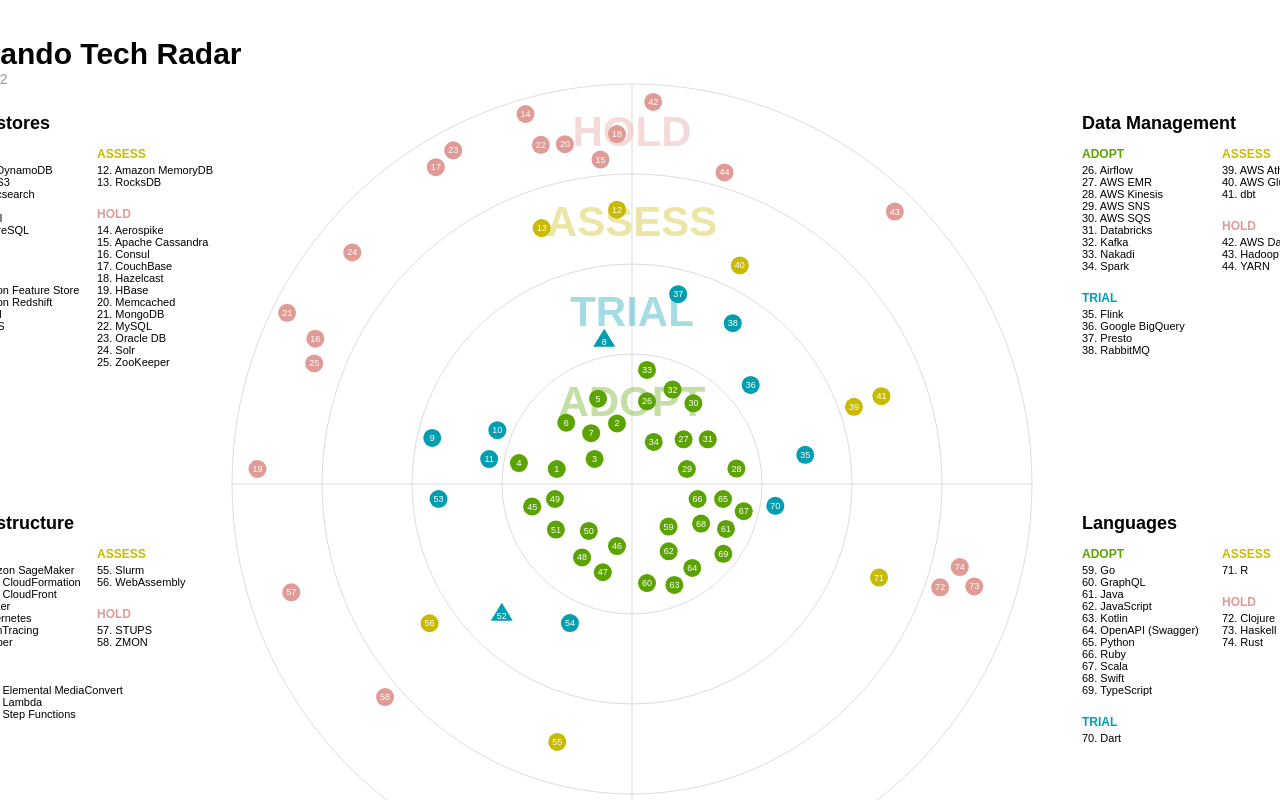
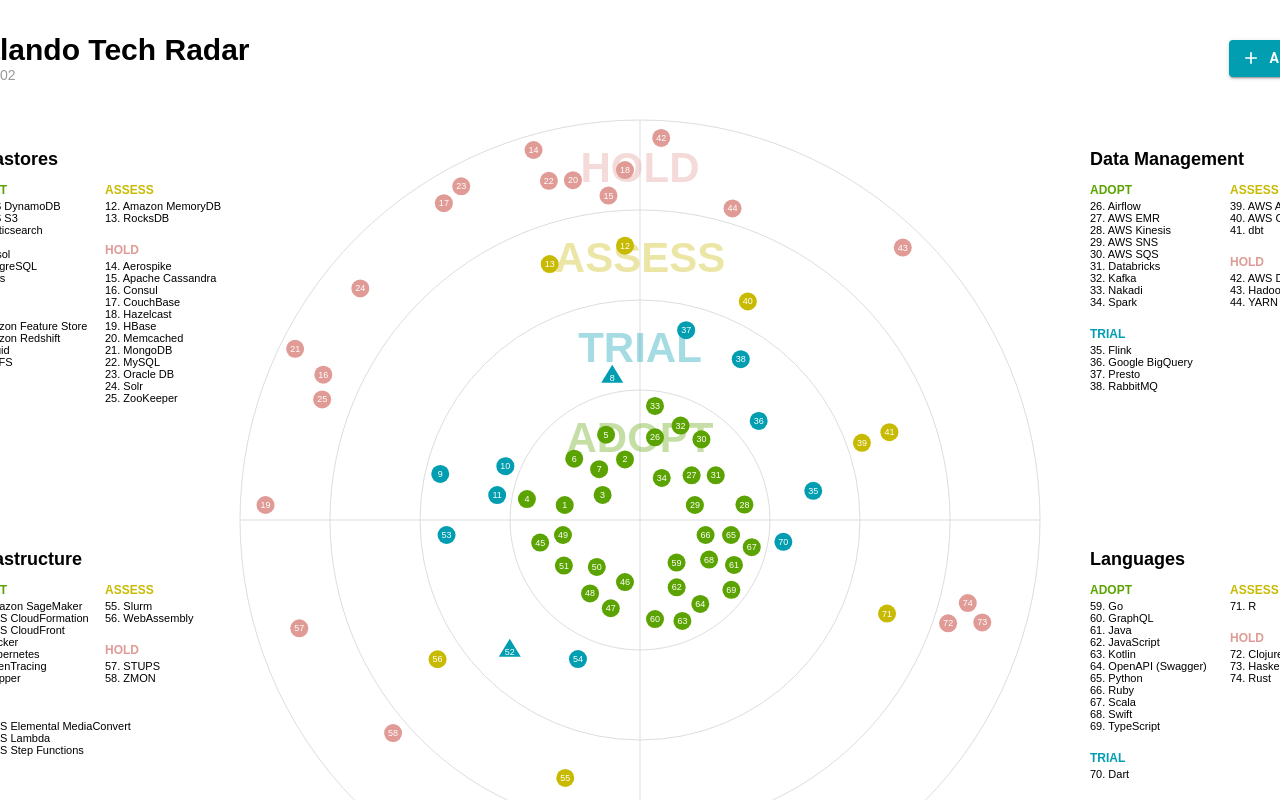
Before and after one commit to RhannaAuler/Tech-Radar-Zalando_ReactVersion, a React (Create React App) app: page / in a window 1280 px wide. Shown: the top 800 px of the page. Built offline with nearby package versions, Linux system fonts and the light colour scheme.

Commit message:
Added button

```diff
--- a/src/App.jsx
+++ b/src/App.jsx
@@ -30,20 +30,42 @@
     <div style={{ display: 'flex', justifyContent: 'center', alignItems: 'center' }}>
       <Grid className="App"
         container
-        spacing={2}
         direction="column"
         width={1500}
         display="flex"
         justifyContent="center"
         alignItems="center"
+        padding={0}
       >
+
         <title>Zalando Tech Radar</title>
         {/* <link rel="shortcut icon" href="https://www.zalando.de/favicon.ico"> */}
 
         {/* <script src="https://d3js.org/d3.v4.min.js"></script>
         <script src="radar.js"></script> */}
 
-        <svg id={'#radar'} ref={svgRef}></svg>
+
+        <div style={{ display: 'flex', justifyContent: 'center', alignItems: 'center', marginTop: '20px'}}>
+          <div style={{ position: 'relative' }}>
+            <svg id={'#radar'} ref={svgRef}></svg>
+            <Button
+              variant="contained"
+              style={{
+                position: 'absolute',
+                top: '20px',
+                right: '10px',
+                backgroundColor: '#009eb0',
+                color: '#fff',
+                fontWeight: 'bold'
+              }}
+              startIcon={<AddIcon />}
+            >
+              Add Tech
+            </Button>
+
+          </div>
+        </div>
+
 
         <InformationTable />
 
--- a/src/radar.jsx
+++ b/src/radar.jsx
@@ -58,7 +58,7 @@
     ];
 
     const title_offset =
-      { x: -675, y: -420 };
+      { x: -675, y: -460 };
 
     const footer_offset =
       { x: -675, y: 420 };
```
